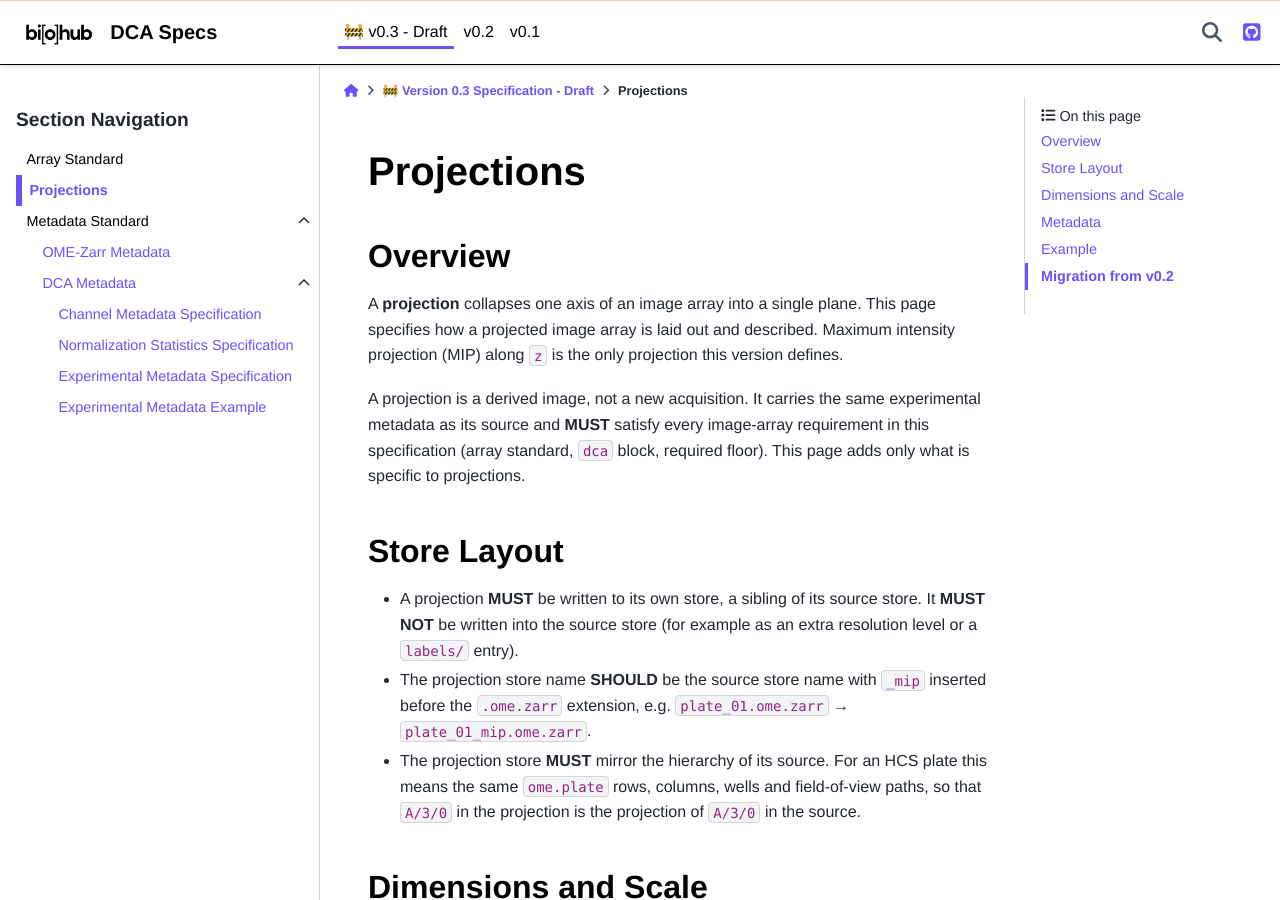
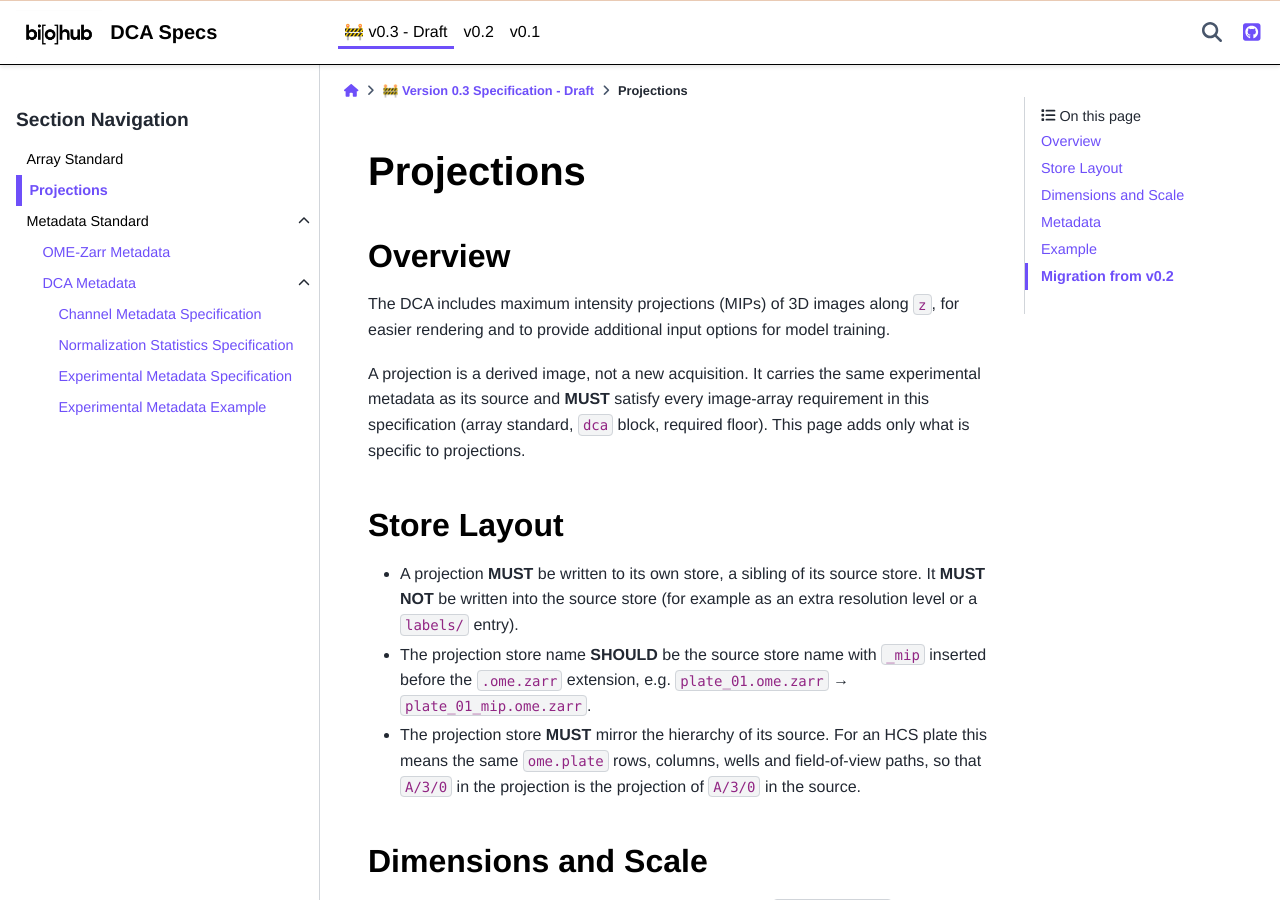
Before and after one commit to chanzuckerberg/dynamic-cell-atlas-specs, a Sphinx documentation site: the page built from docs/v0.3/projections.rst, in a window 1280 px wide and 900 px high. Built offline with Sphinx 7.4.7 and the PyData theme 0.15.4, drawn with Linux system fonts in a browser that asks for light colours.

Commit message:
docs(v0.3): reword the projections overview around why MIPs are included
Co-Authored-By: Claude Opus 5.5 <noreply@anthropic.com>

```diff
--- a/docs/v0.3/projections.rst
+++ b/docs/v0.3/projections.rst
@@ -4,9 +4,8 @@ Projections
 Overview
 --------
 
-A **projection** collapses one axis of an image array into a single plane. This page
-specifies how a projected image array is laid out and described. Maximum intensity
-projection (MIP) along ``z`` is the only projection this version defines.
+The DCA includes maximum intensity projections (MIPs) of 3D images along ``z``, for
+easier rendering and to provide additional input options for model training.
 
 A projection is a derived image, not a new acquisition. It carries the same
 experimental metadata as its source and **MUST** satisfy every image-array requirement
```
